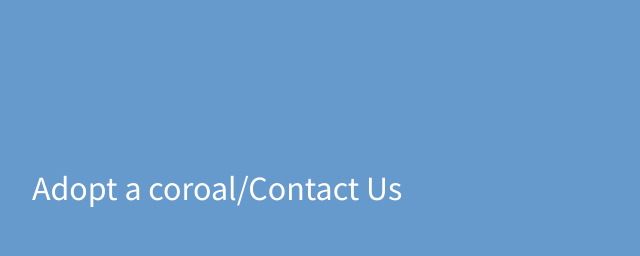
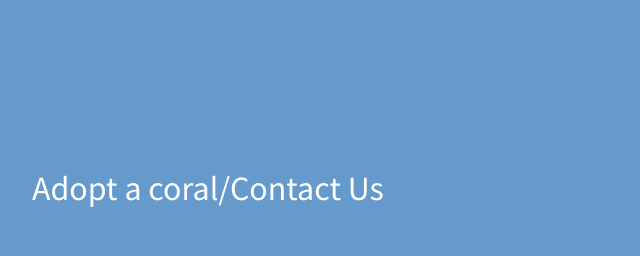
Before and after one commit to samson6710/Coralconnect, a plain HTML site: page index.html in a window 1280 px wide. Shown: the part 2450-2706 px from the top of the page, 18-658 px from the left. Drawn offline with Linux system fonts and the light colour scheme.

Commit message:
Update index.html

```diff
--- a/index.html
+++ b/index.html
@@ -191,7 +191,7 @@
             <section class="contact-section section" id="section-4">
                 <div class="container">
                     <div class="title">
-                        <h3>Adopt a coroal/Contact Us</h3>
+                        <h3>Adopt a coral/Contact Us</h3>
                     </div>
                     <div class="row">
                         <div class="col-lg-5 col-md-6 mb-4 contact-form">
```
